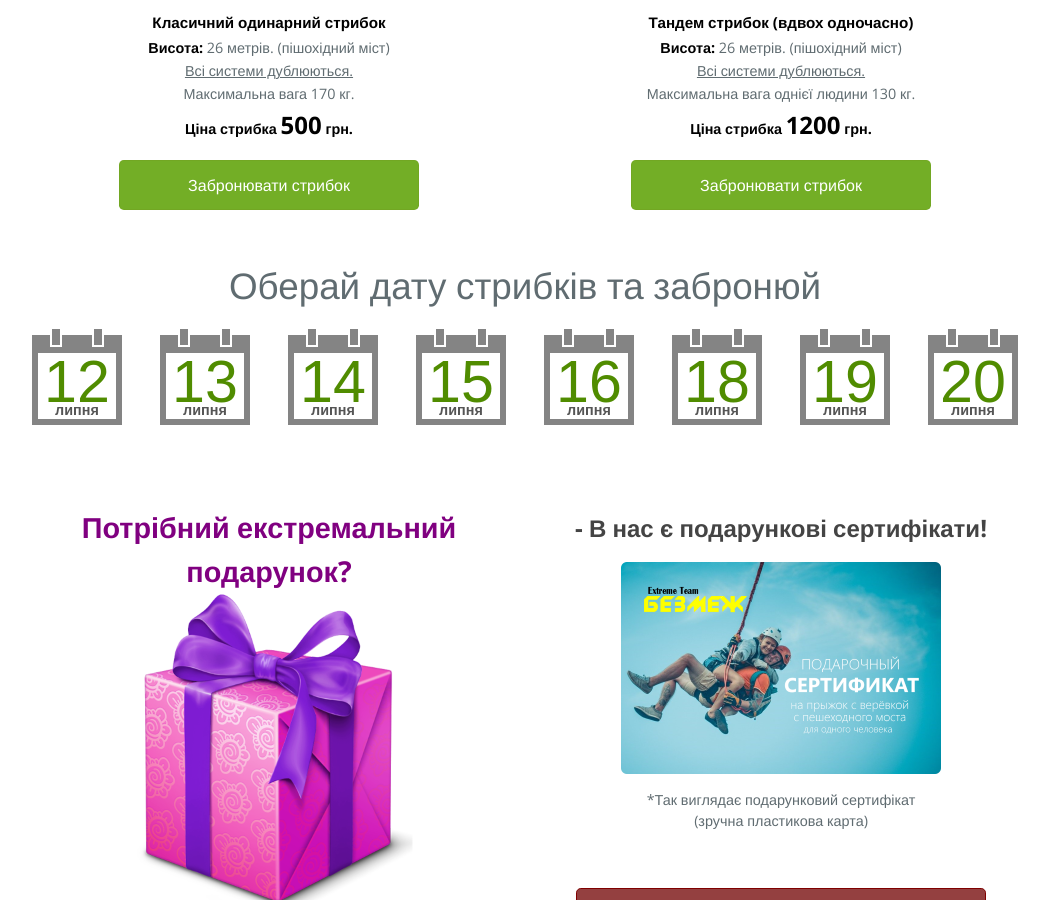
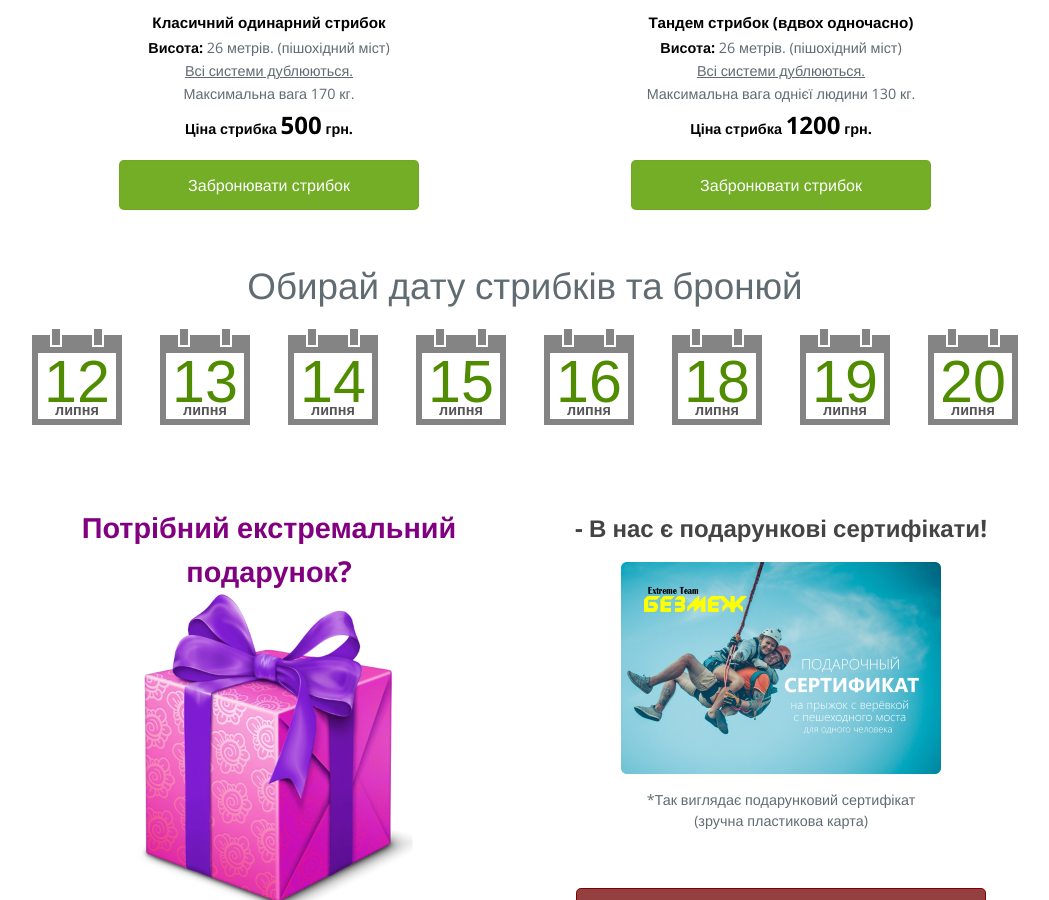
Before and after one commit to Andreyfilko/go-jump, a Jekyll site: the page built from index.md, in a window 1280 px wide and 900 px high, scrolled down 1929 px. Shown: the whole window, without its empty margins (115-1164 px from the left). Built offline with Jekyll 4.4.1, drawn with Linux system fonts in a browser that asks for light colours; some web fonts are replaced.

Commit message:
Update index.md

```diff
--- a/index.md
+++ b/index.md
@@ -4,7 +4,7 @@ layout: go-jump
 
 {% include offer.html %}
 
-<div class="title">Оберай дату стрибків та забронюй</div>
+<div class="title">Обирай дату стрибків та бронюй</div>
 {% include schedule.html class="inline dark" %}
 
 {% include gifts.html %}
```
